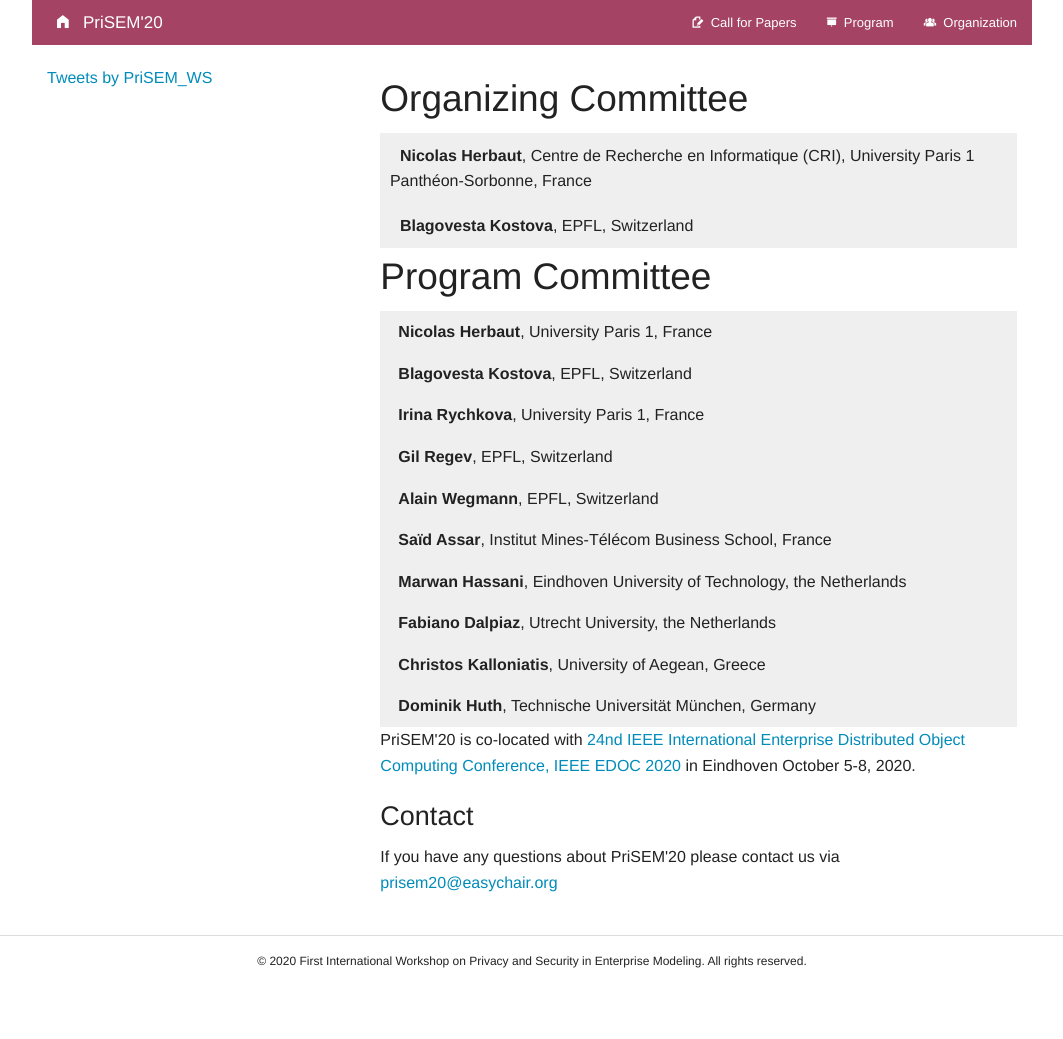
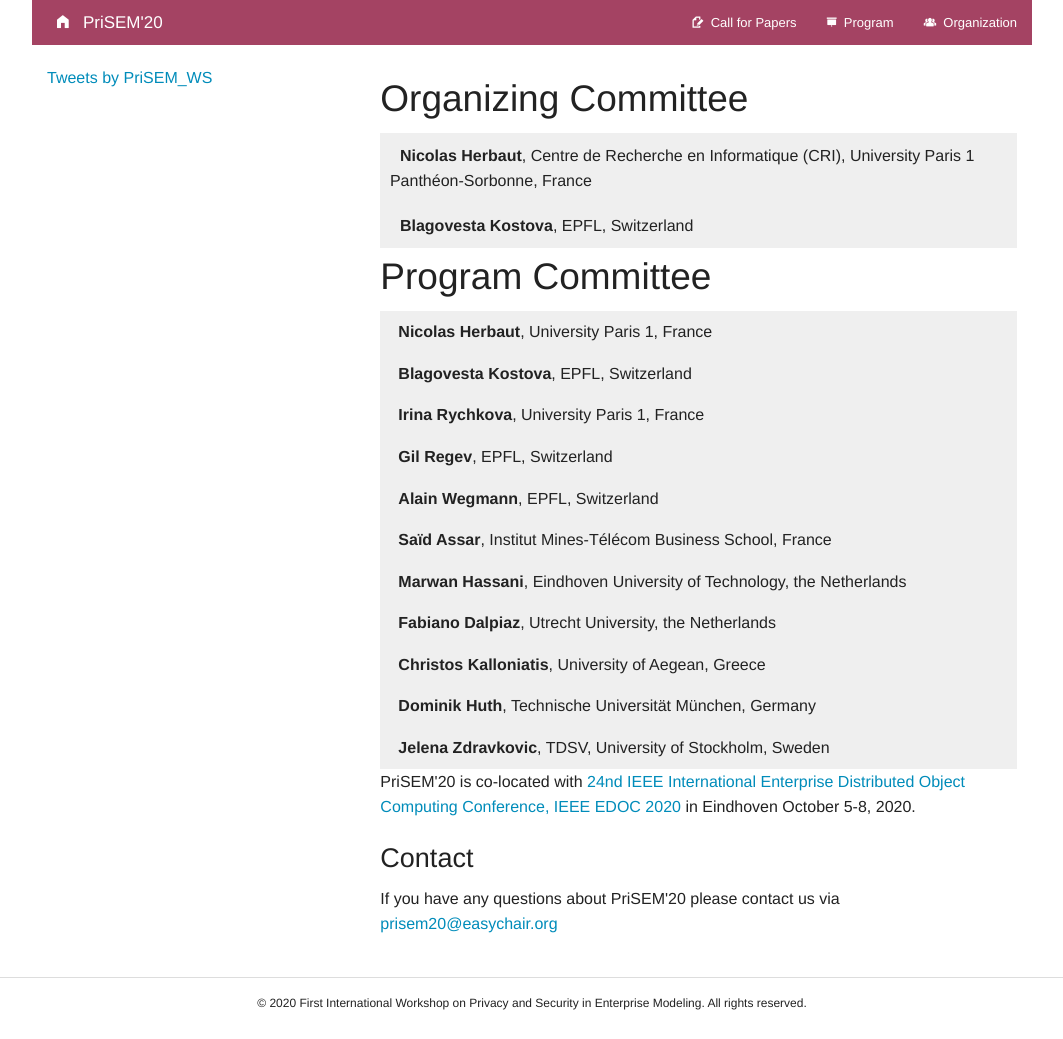
Before and after one commit to prisem-workshop/prisem-workshop.github.io, a Jekyll site: the page built from organization.html, in a window 1280 px wide. Shown: the whole page, without its empty margins (108-1171 px from the left). Built offline with Jekyll 4.4.1, drawn with Linux system fonts in a browser that asks for light colours; comment, search, counter and statistics services are not loaded; before the commit the page ends 997 px from its top, so only the background shows below that.

Commit message:
Update organization.html

```diff
--- a/organization.html
+++ b/organization.html
@@ -50,3 +50,4 @@
 <dd><span class="name">Fabiano Dalpiaz</span>, Utrecht University, the Netherlands </dd>
 <dd><span class="name">Christos Kalloniatis</span>, University of Aegean, Greece </dd>
 <dd><span class="name">Dominik Huth</span>, Technische Universität München, Germany </dd>
+<dd><span class="name">Jelena Zdravkovic</span>, TDSV, University of  Stockholm, Sweden </dd>
```
